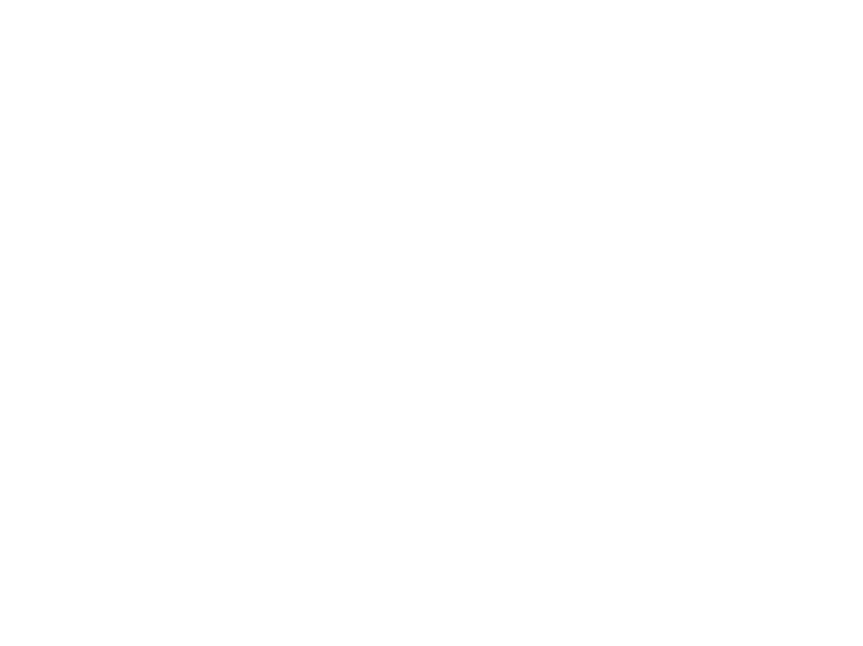
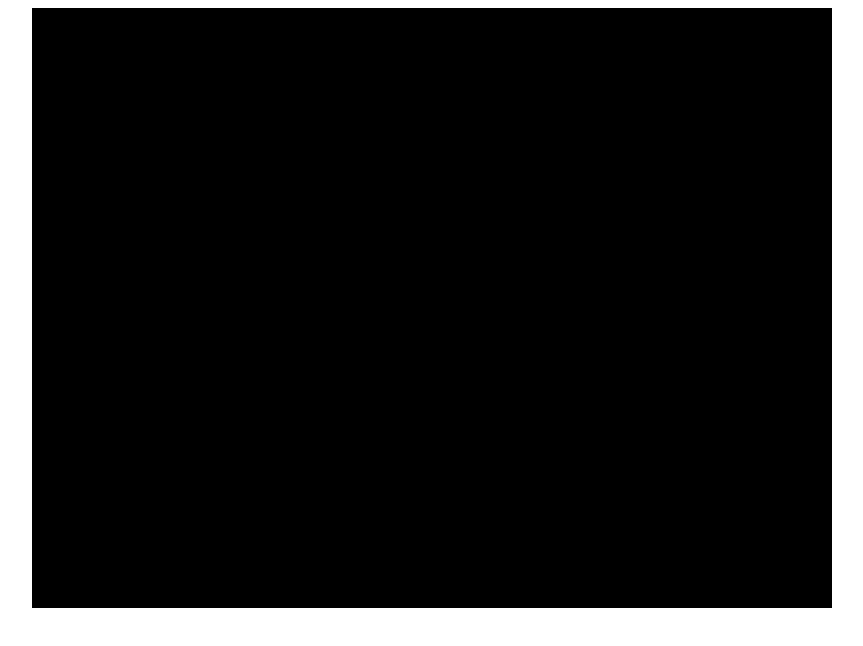
Before and after one commit to bidiaz101/simple-js-game, a website: page public/index.html in a window 1280 px wide. Shown: the whole page, without its empty margins (208-1071 px from the left). Drawn offline with Linux system fonts and the light colour scheme.

Commit message:
created globals

```diff
--- a/public/index.html
+++ b/public/index.html
@@ -11,8 +11,10 @@
 </head>
 <body>
     <div id="game-window" >
+        <canvas id="canvas" height="600" width="800"></canvas>
+    </div>
 
-    </div>
+    <script src="js/globals.js"></script>
     <script src="js/index.js"></script>
 </body>
 </html>
--- /dev/null
+++ b/public/js/globals.js
@@ -0,0 +1,8 @@
+const canvas = document.getElementById('canvas')
+const ctx = canvas.getContext('2d') // used for drawing
+const animate = window.requestAnimationFrame // use for animating
+
+// game window details
+
+const GAME_HEIGHT = 600
+const GAME_WIDTH = 800
--- a/public/js/index.js
+++ b/public/js/index.js
@@ -1,3 +1,12 @@
+function drawBackground(){
+    ctx.fillStyle = 'black'
+    ctx.fillRect(0, 0, GAME_WIDTH, GAME_HEIGHT)
+}
+
+function setup(){
+    drawBackground()
+}
+
 document.addEventListener("DOMContentLoaded", () => {
-    alert("index.js wired")
+    setup()
 })
```
